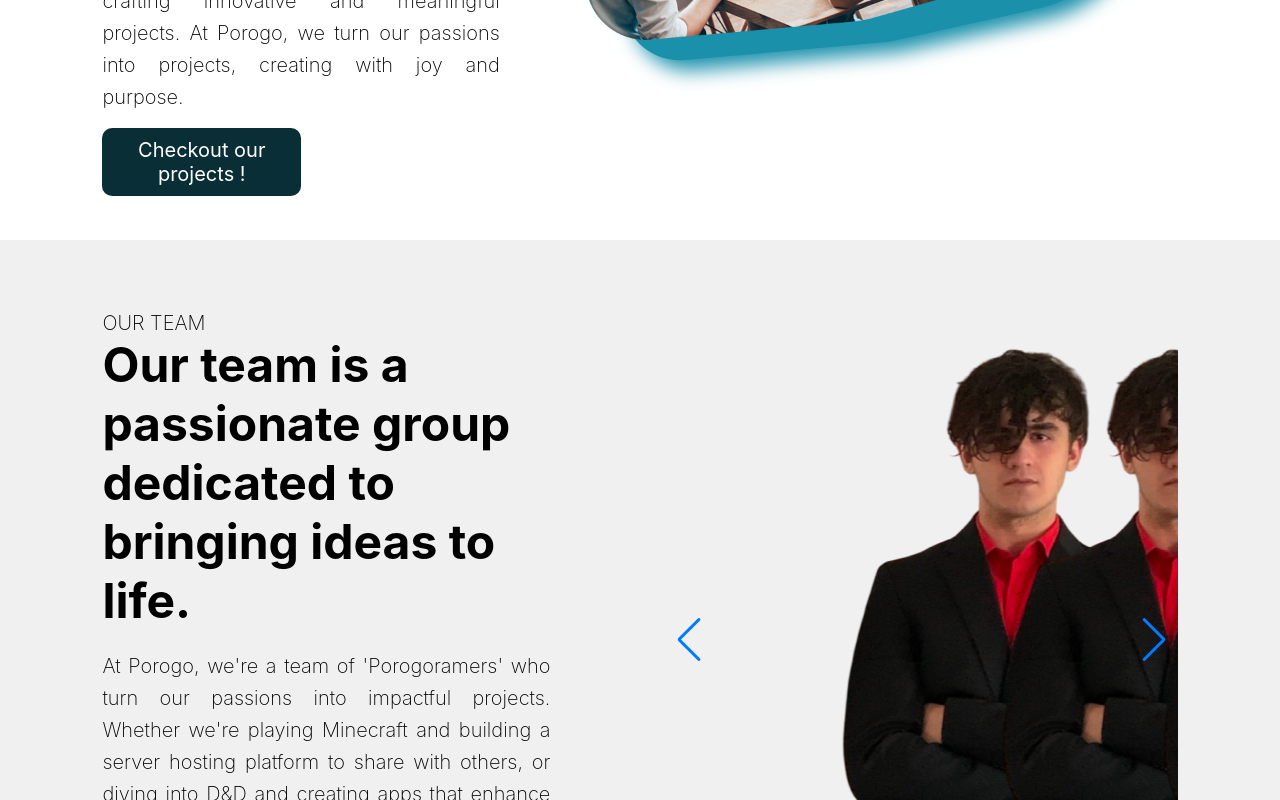
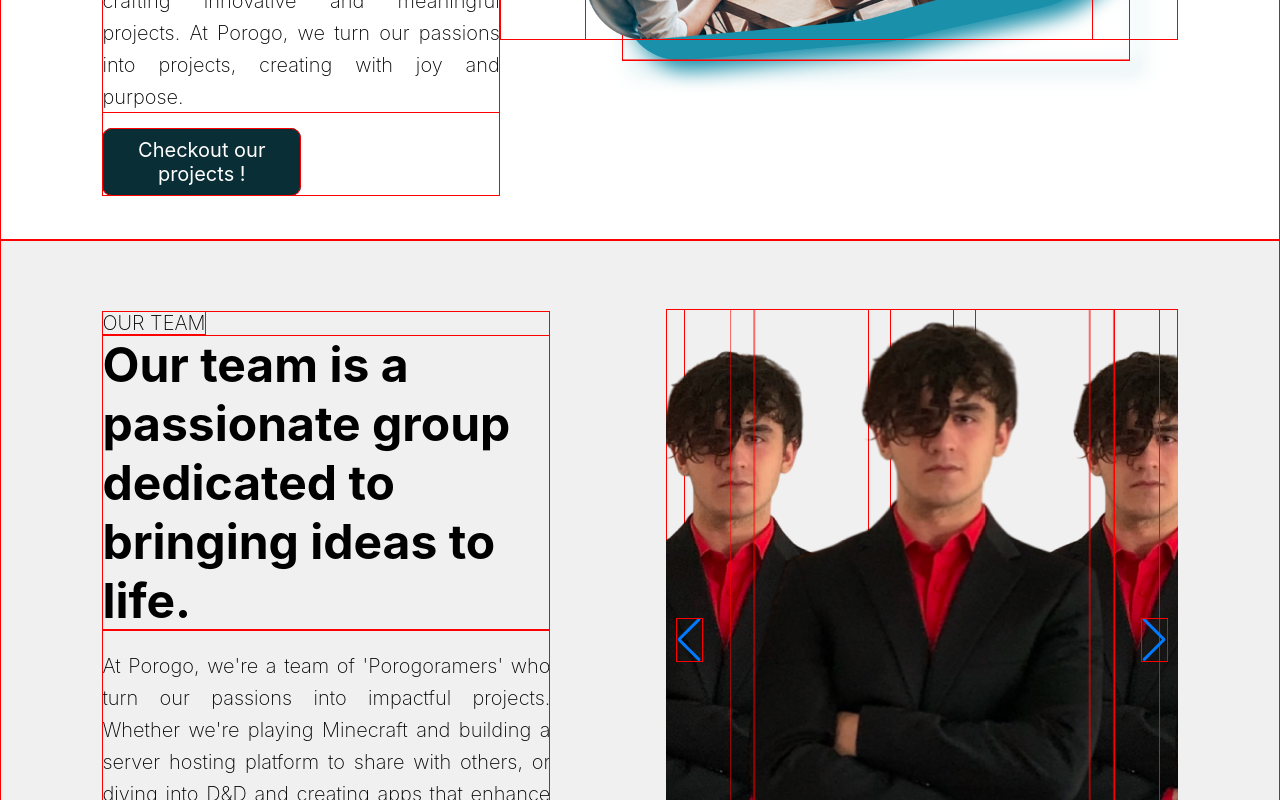
Before and after one commit to Porogoramer/porogoramer.com, a React app in the folder porogo/frontend/: page /about in a window 1280 px wide. Shown: the part 560-1360 px from the top of the page. Built offline with nearby package versions, Linux system fonts and the light colour scheme; the HTML template or start-up script is replaced by a standard one.

Commit message:
fix : add functional carousel for teams section

```diff
--- a/porogo/frontend/src/components/views/About.tsx
+++ b/porogo/frontend/src/components/views/About.tsx
@@ -1,13 +1,11 @@
 import React from 'react';
 import '../../../static/styles/views/_about.scss';
-import { Navigation, Pagination, Scrollbar, A11y } from 'swiper/modules';
+import { Navigation, Pagination, Scrollbar } from 'swiper/modules';
 import {Swiper, SwiperSlide} from 'swiper/react';
 import 'swiper/css';
 import 'swiper/css/navigation';
 import 'swiper/css/pagination';
 import 'swiper/css/scrollbar';
-import 'swiper/css/a11y';
-import ProjectShowcase from '../common/ProjectShowcase';
 import Card from '../common/Card';
 
 /**
@@ -57,11 +55,11 @@ export default function About() {
             </div>
             <div className='carousel-part'>
                 <Swiper
-                    modules={[Navigation, Pagination, Scrollbar, A11y]}
-                    spaceBetween={-30}
-                    slidesPerView={3}
+                    modules={[Navigation, Pagination, Scrollbar]}
+                    slidesPerView={2}
+                    spaceBetween={-100}
+                    centeredSlides={true}
                     loop={true}
-                    centeredSlides={true}
                     grabCursor={true}
                     navigation={true}
                     className='carousel-container'
--- a/porogo/frontend/static/styles/views/_about.scss
+++ b/porogo/frontend/static/styles/views/_about.scss
@@ -1,4 +1,10 @@
 @use "../common/variables" as *;
+
+*{
+    outline: 1px solid red;
+    outline-offset: -1px;
+}
+
 .intro{
     height: $body-height;
     display: flex;
@@ -85,7 +91,26 @@
         align-items: center;
         justify-content: center;
         margin-right: 8%;
-        overflow: hidden;
+    }
+
+    .carousel-container {
+        width: 100%;
+
+        .swiper-slide {
+            display: flex;
+            justify-content: center;
+        }
+
+        .image {
+            object-fit: cover;
+            transition: transform 0.3s ease, z-index 0.3s ease;
+        }
+
+        .swiper-slide-active{
+            z-index: 5;
+            opacity: 1;
+            transform: scale(1.1);
+        }
     }
 }
 
```
